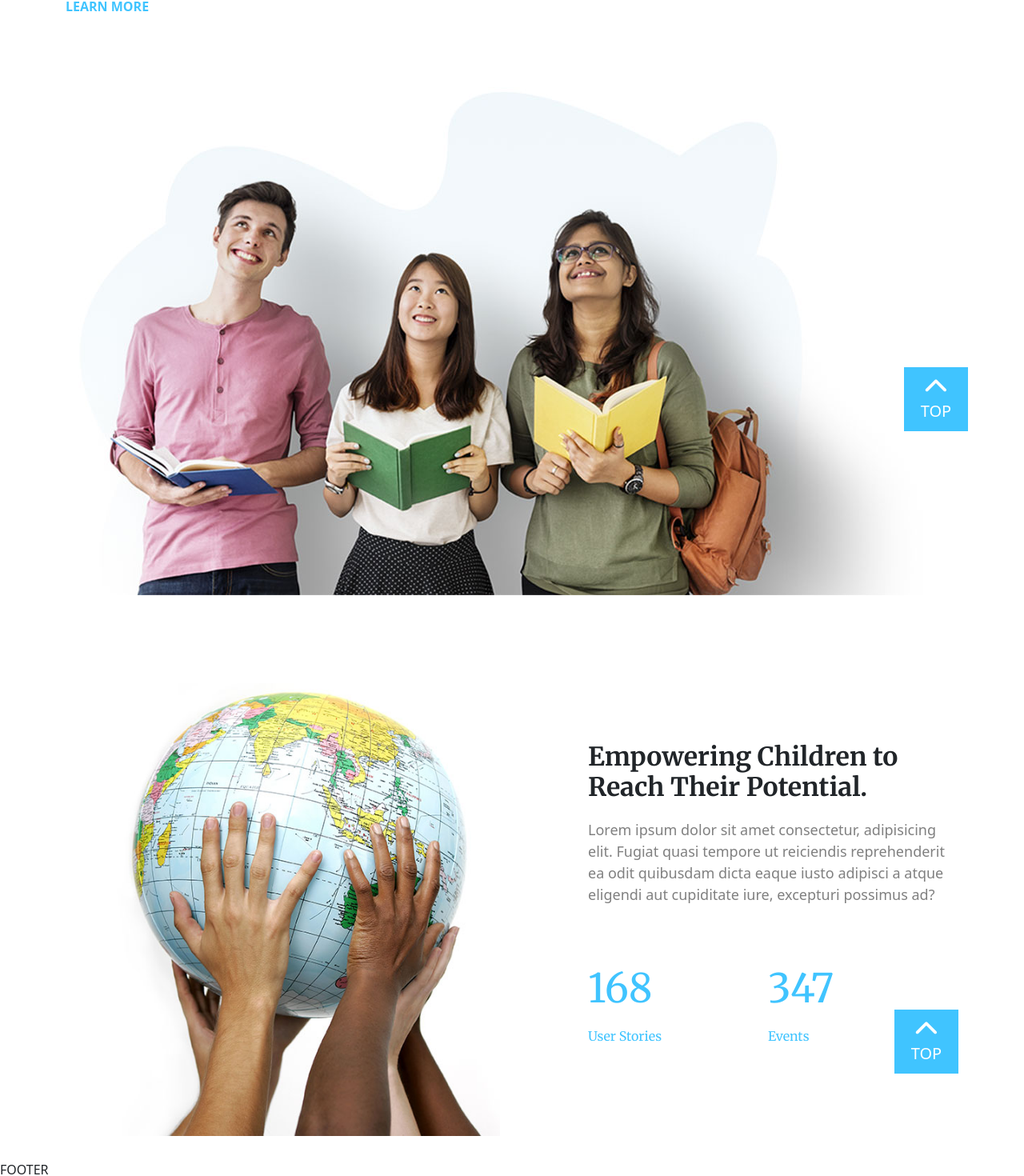
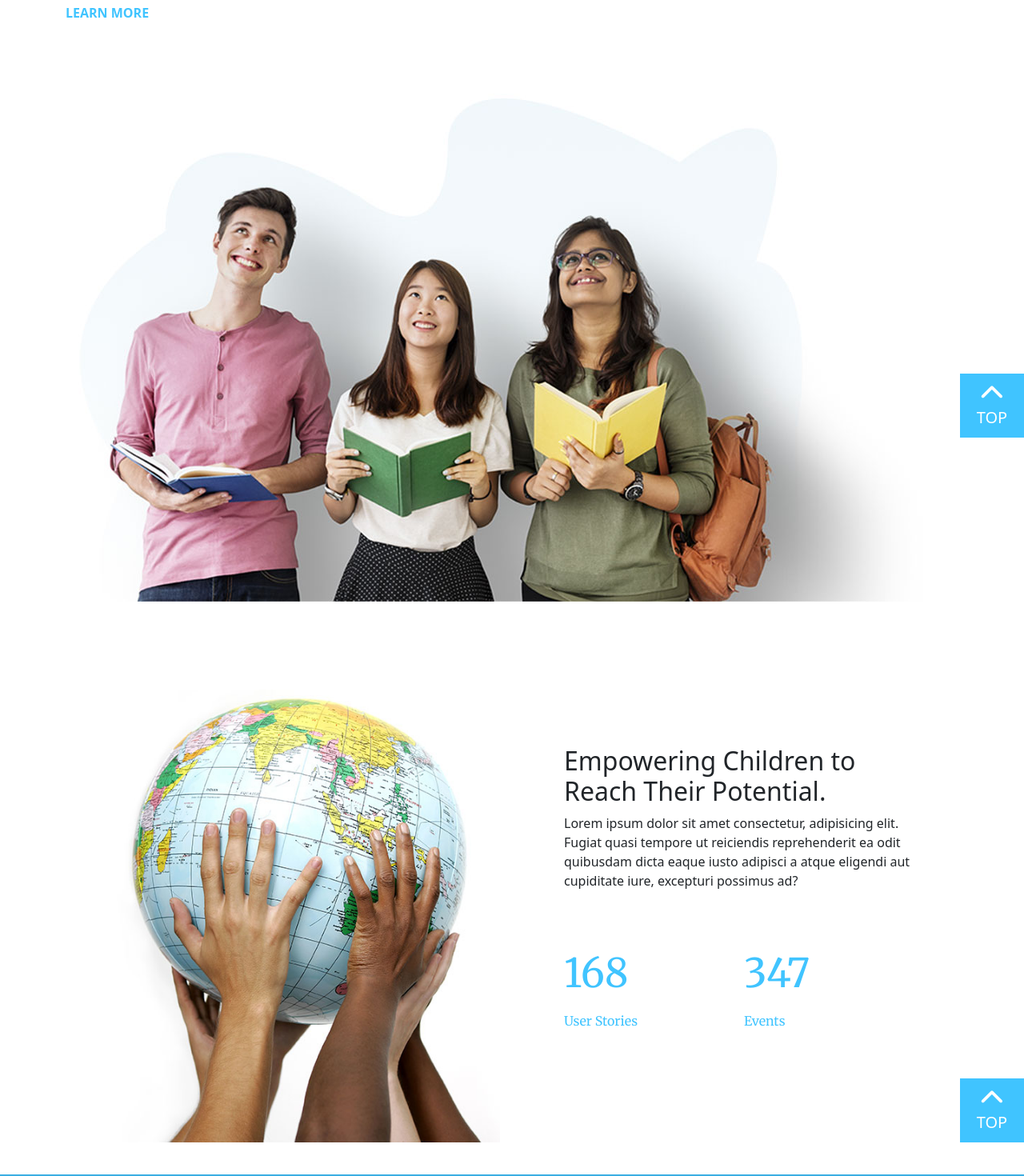
Before and after one commit to GiuliaSardell/proj-html-vuejs, a Vue app: page / in a window 1280 px wide. Shown: the part 1325-2795 px from the top of the page at 80% size. Built offline with nearby package versions, Linux system fonts and the light colour scheme.

Commit message:
parte sfondo blu

```diff
--- a/src/assets/style/mixins.scss
+++ b/src/assets/style/mixins.scss
@@ -15,4 +15,5 @@
 @mixin background-cover {
   background-repeat: no-repeat;
   background-size: cover;
+  background-position: center;
 }
--- /dev/null
+++ b/src/components/ColorSection.vue
@@ -0,0 +1,114 @@
+<template>
+  <div class="bg-blu">
+    <div class="container container-colorSection">
+      <div class="container-img">
+
+      </div>
+      <p class="p-colorSection">Lorem ipsum dolor sit amet consectetur adipisicing elit. Molestias, exercitationem dolore blanditiis fugiat voluptate magni fuga quis voluptates voluptas amet? Illo aliquam officiis animi repellendus corrupti tempore sunt asperiores sequi. Lorem, ipsum dolor sit amet consectetur adipisicing elit. Beatae asperiores necessitatibus sed, animi officiis voluptas quo suscipit nihil aliquam inventore.</p>
+      <span class="student-name">Joan Collins</span>
+      <span class="student">student</span>
+      <div class="container-icon">
+        <i class="fas fa-circle"></i>
+        <i class="fas fa-circle active"></i>
+        <i class="fas fa-circle"></i>
+      </div>
+
+
+      <div class="top top-colorSection">
+        <a href="#">
+          <i class="fas fa-chevron-up"></i>
+          <span>TOP</span>
+        </a>
+      </div>
+
+    </div>
+
+
+
+
+
+  </div>
+
+</template>
+
+<script>
+export default {
+  name: 'ColorSection'
+}
+</script>
+
+<style lang="scss">
+@import '../assets/style/vars.scss';
+@import '../assets/style/mixins.scss';
+
+.bg-blu{
+  background-image: url('../assets/img/h5-parallax-img-1.png');
+  @include background-cover;
+  background-size: 160%;
+  background-position: top;
+  height: 800px;
+  width: 100%;
+  position: relative;
+
+  .container-colorSection{
+    @include center;
+    flex-direction: column;
+    padding-top: 40px;
+    height: 100%;
+    margin-bottom: 30px;
+    .container-img{
+      width: 150px;
+      height: 150px;
+      background-image: url('../assets/img/instructor-img-6.jpg');
+      background-size: 160%;
+      background-position: 60% 25%;
+      border-radius: 50%;
+    }
+
+    .p-colorSection{
+      color: white;
+      width: 1000px;
+      line-height: 40px;
+      text-align: center;
+      margin: 40px 0 20px 0;
+    }
+
+    .student-name{
+      color: white;
+      font-size: 30px;
+      font-family: $title-font;
+      display: block;
+      margin: 20px 0;
+    }
+
+    .student{
+      color: white;
+      text-transform: uppercase;
+      font-size: 18px;
+    }
+
+    .container-icon{
+      margin-top: 100px;
+      i{
+        color: white;
+        margin: 10px;
+        filter: opacity(.5);
+      }
+
+      .active{
+        filter: none;
+      }
+
+    }
+
+    .top-colorSection{
+      position: absolute;
+      right: 0;
+      top: 105%;
+    }
+
+  }
+}
+
+
+</style>
--- a/src/components/Header.vue
+++ b/src/components/Header.vue
@@ -59,7 +59,6 @@ export default {
 header{
   background: rgba(0, 0, 0, .3) url(../assets/img/course-9-f-img.jpg);
   background-blend-mode: darken;
-  background-position: bottom;
   @include background-cover;
 
     .container{
--- a/src/components/Jumbotron.vue
+++ b/src/components/Jumbotron.vue
@@ -13,7 +13,7 @@
     <div class="icon">
       <i class="fas fa-circle"></i>
       <i class="fas fa-circle"></i>
-      <i class="far fa-dot-circle"></i>
+      <i class="far fa-dot-circle active"></i>
     </div>
 
   </div>
@@ -51,7 +51,6 @@ h1{
 button{
   background-color: $primary-color;
   border: none;
-  // border-color: $primary-color;
   padding: 15px 25px;
   color: white;
   text-transform: uppercase !important;
@@ -67,11 +66,15 @@ button{
   text-align: center;
   padding: 30px;
 
+  .active{
+    filter: none;
+  }
+
   i{
     cursor: pointer;
     color: white;
     margin: 0 10px;
-    font-size: 20px;
+    font-size: 30px;
     filter: opacity(.5);
     &:hover{
       filter: none;
--- a/src/components/Main.vue
+++ b/src/components/Main.vue
@@ -3,22 +3,26 @@
     <Subject />
     <SectionRow />
     <SectionColumn />
+    <ColorSection />
+
   </main>
 </template>
 
 <script>
 
 import Subject from './Subject.vue';
-import SectionRow from './SectionRow.vue';
-import SectionColumn from './SectionColumn.vue';
+import SectionRow from './SectionColumn.vue';
+import SectionColumn from './SectionRow.vue';
+import ColorSection from './ColorSection.vue';
 
 
 export default {
   name: 'Main',
   components:{
     Subject,
+    SectionColumn,
     SectionRow,
-    SectionColumn,
+    ColorSection,
   }
 }
 </script>
--- a/src/components/SectionColumn.vue
+++ b/src/components/SectionColumn.vue
@@ -1,50 +1,31 @@
 <template>
-  <div class="container">
+<div class="section">
+  <div class="container container-column">
 
-    <div class="section">
+    <h2>The Trusted Name for In-Home Tutoring.</h2>
+    <p>Lorem ipsum dolor sit amet consectetur, adipisicing elit. Sunt quo impedit excepturi inventore id exercitationem voluptates omnis, consectetur dicta fuga. Lorem ipsum, dolor sit amet consectetur adipisicing elit. Ipsa, sed. Lorem ipsum dolor sit, amet consectetur adipisicing elit. Rerum, voluptatibus?</p>
+    <a class="link-blue" href="#">Learn more</a>
 
-      <div class="left-flex">
-        <img src="../assets/img/h1-img-8.jpg" alt="">
-      </div>
 
-      <div class="right-flex">
-        <h2>
-          Empowering Children to Reach Their Potential.
-        </h2>
-        <p>Lorem ipsum dolor sit amet consectetur, adipisicing elit. Fugiat quasi tempore ut reiciendis reprehenderit ea odit quibusdam dicta eaque iusto adipisci a atque eligendi aut cupiditate iure, excepturi possimus ad?</p>
+    <img src="../assets/img/h5-img-1.jpg" alt="img">
 
-        <div class="container-number">
-          <div>
-            <span class="number">168</span>
-            <span>User Stories</span>
-          </div>
-          <div>
-            <span class="number">347</span>
-            <span>Events</span>
-          </div>
-        </div>
-
-      </div>
-
-      <div class="top">
+    <div class="top top-sectionColumn">
       <a href="#">
         <i class="fas fa-chevron-up"></i>
         <span>TOP</span>
       </a>
+
     </div>
 
 
   </div>
-
-
-
 </div>
 
 </template>
 
 <script>
 export default {
-name: 'SectionColumn'
+  name: 'Section'
 }
 </script>
 
@@ -52,47 +33,65 @@ name: 'SectionColumn'
 @import '../assets/style/vars.scss';
 @import '../assets/style/mixins.scss';
 
-.section{
-  @include center;
-  margin-top: 80px;
-  position: relative;
+.container-column{
 
-  .left-flex{
-    width: 500px ;
-    margin: 30px !important;
-    img{
-      width: 100%;
+
+  h2{
+    width: 400px;
+    font-family: $title-font;
+    font-weight: bold !important;
+    margin-bottom: 20px !important;
+  }
+  p{
+    font-size: 18px;
+    color: grey;
+  }
+  .link-blue{
+    margin: 25px 0;
+    display: block;
+    text-transform: uppercase;
+    font-weight: bold;
+    text-decoration: none !important;
+    color: $primary-color !important;
+    &:hover{
+      color: darken($primary-color, 20% )!important;
     }
   }
-
-  .right-flex{
-    margin-left: 80px;
-    width: 450px;
-
-  }
-  .container-number{
-    display: flex;
-    font-family: $title-font;
-    color: $primary-color;
-    div{
-      width: 50%;
-      padding: 40px 0;
-    }
-    .number{
-      margin: 10px 0;
-      font-size: 50px;
-      display: block;
-    }
-  }
-
-  .top{
+  .top-sectionColumn{
         position: absolute;
-    bottom: 0;
+        right: 0;
+        top: 70%;
       }
 
 
 }
+.top{
+    i{
+      display: block;
+      font-size: 30px;
+    }
+    @include center (both);
+    cursor: pointer;
+    color: white;
+    font-size: 20px;
+    width: 80px;
+    height: 80px;
+    background-color: $primary-color;
+
+    &:hover{
+      color: darken($primary-color, 20% )!important;
+    }
+
+    a{
+      text-decoration: none;
+      text-align: center;
+      color:white;
+      &:hover{
+      color: darken($primary-color, 20% )!important;
+      transition: all 0.3s;
+    }
+    }
 
 
-
+  }
 </style>
--- a/src/components/SectionRow.vue
+++ b/src/components/SectionRow.vue
@@ -1,28 +1,52 @@
 <template>
-  <div class="container">
 
-    <h2>The Trusted Name for In-Home Tutoring.</h2>
-    <p>Lorem ipsum dolor sit amet consectetur, adipisicing elit. Sunt quo impedit excepturi inventore id exercitationem voluptates omnis, consectetur dicta fuga. Lorem ipsum, dolor sit amet consectetur adipisicing elit. Ipsa, sed. Lorem ipsum dolor sit, amet consectetur adipisicing elit. Rerum, voluptatibus?</p>
-    <a class="link-blue" href="#">Learn more</a>
+  <div class="section">
+    <div class="container container-row">
 
 
-    <img src="../assets/img/h5-img-1.jpg" alt="img">
 
-    <div class="top">
+        <div class="left-flex">
+          <img src="../assets/img/h1-img-8.jpg" alt="">
+        </div>
+
+        <div class="right-flex">
+          <h2>
+            Empowering Children to Reach Their Potential.
+          </h2>
+          <p>Lorem ipsum dolor sit amet consectetur, adipisicing elit. Fugiat quasi tempore ut reiciendis reprehenderit ea odit quibusdam dicta eaque iusto adipisci a atque eligendi aut cupiditate iure, excepturi possimus ad?</p>
+
+          <div class="container-number">
+            <div>
+              <span class="number">168</span>
+              <span>User Stories</span>
+            </div>
+            <div>
+              <span class="number">347</span>
+              <span>Events</span>
+            </div>
+          </div>
+
+        </div>
+
+        <div class="top top-sectionRow">
           <a href="#">
             <i class="fas fa-chevron-up"></i>
             <span>TOP</span>
           </a>
-
         </div>
 
 
+
+
+
+
+    </div>
   </div>
 </template>
 
 <script>
 export default {
-  name: 'Section'
+name: 'SectionColumn'
 }
 </script>
 
@@ -30,63 +54,51 @@ export default {
 @import '../assets/style/vars.scss';
 @import '../assets/style/mixins.scss';
 
-.container{
+
+.section{
   position: relative;
+}
+.container-row{
+  @include center;
+  margin: 80px 0 40px 0;
 
-  h2{
-    width: 400px;
-    font-family: $title-font;
-    font-weight: bold !important;
-    margin-bottom: 20px !important;
-  }
-  p{
-    font-size: 18px;
-    color: grey;
-  }
-  .link-blue{
-    margin: 25px 0;
-    display: block;
-    text-transform: uppercase;
-    font-weight: bold;
-    text-decoration: none !important;
-    color: $primary-color !important;
-    &:hover{
-      color: darken($primary-color, 20% )!important;
+  .left-flex{
+    width: 500px ;
+    margin-top: 30px !important;
+    img{
+      width: 100%;
     }
   }
 
-  .top{
-    i{
+  .right-flex{
+    margin-left: 80px;
+    width: 450px;
+
+  }
+  .container-number{
+    display: flex;
+    font-family: $title-font;
+    color: $primary-color;
+    div{
+      width: 50%;
+      padding: 40px 0;
+    }
+    .number{
+      margin: 10px 0;
+      font-size: 50px;
       display: block;
-      font-size: 30px;
     }
-    @include center (both);
-    flex-direction: column;
-    cursor: pointer;
-    color: white;
-    font-size: 20px;
-    width: 80px;
-    height: 80px;
-    background-color: $primary-color;
-    position: absolute;
-    right: 0;
-    top: 70%;
-    &:hover{
-      color: darken($primary-color, 20% )!important;
   }
 
-    a{
-      text-decoration: none;
-      text-align: center;
-      color:white;
-      &:hover{
-      color: darken($primary-color, 20% )!important;
-      transition: all 0.3s;
-    }
+  .top-sectionRow{
+    position: absolute;
+    bottom: 0;
+    right: 0;
   }
 
 
 }
-}
+
+
 
 </style>
```
Lines whose indentation alone changed are shown as unchanged.
